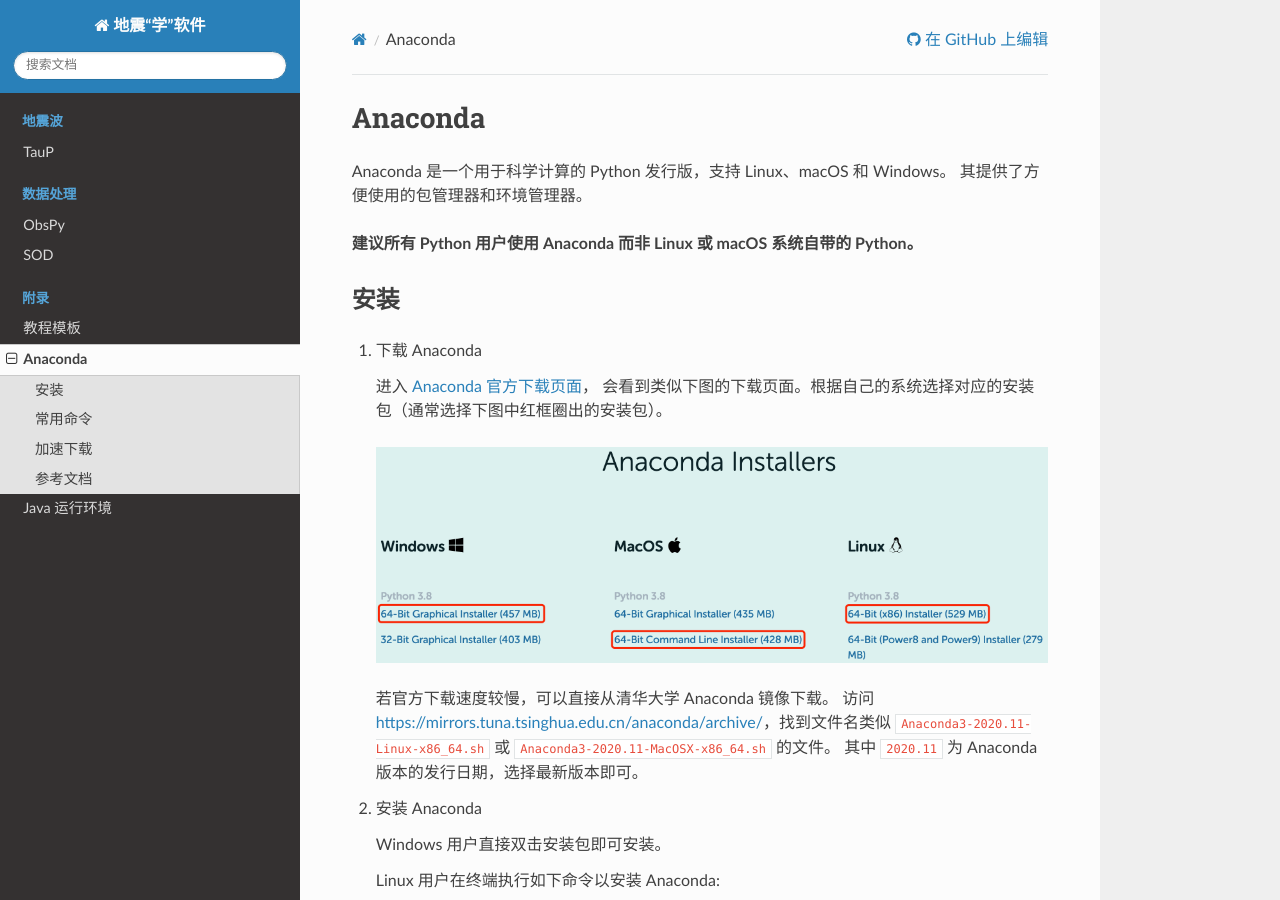
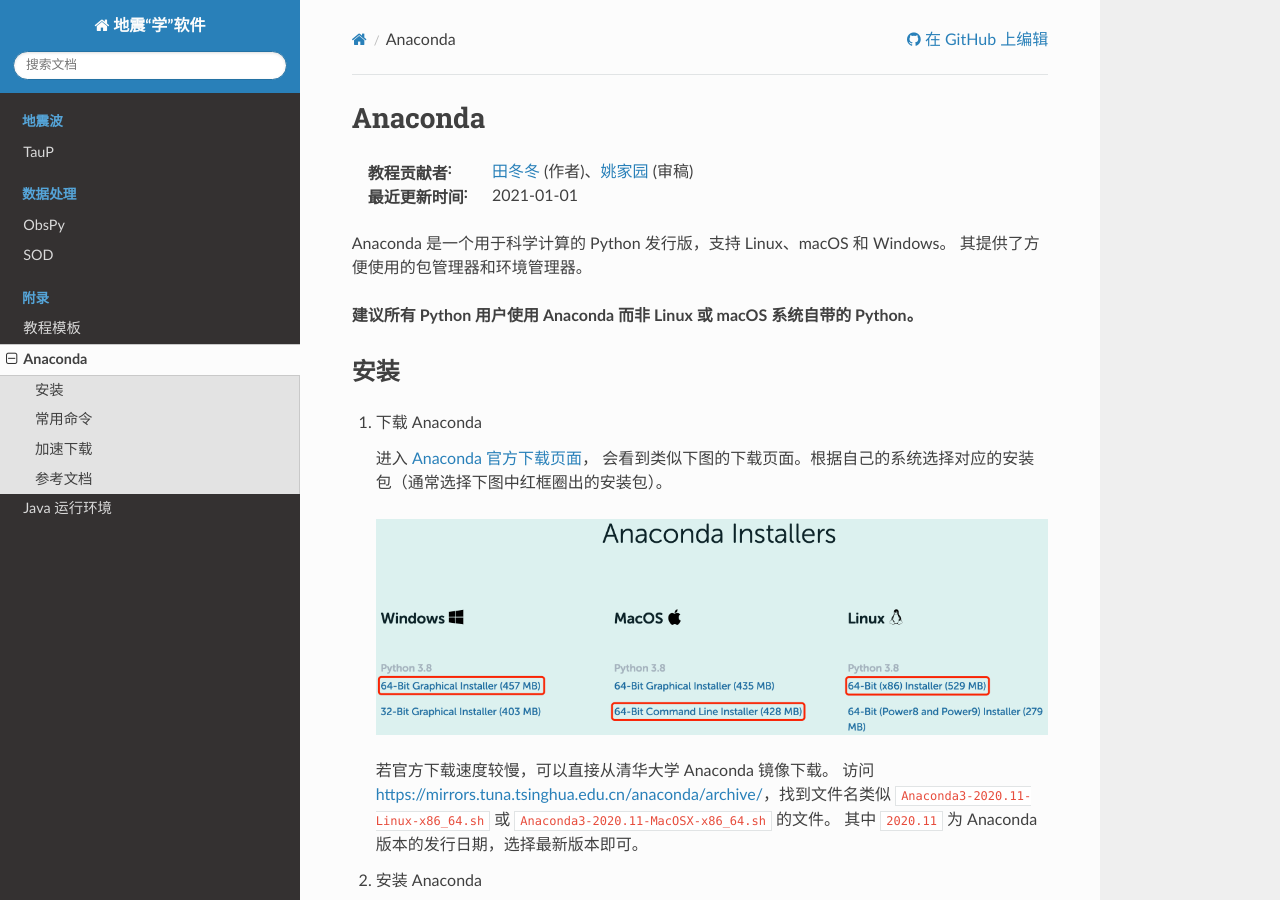
Before and after one commit to seismo-learn/software, a Sphinx documentation site: the page built from source/anaconda/index.rst, in a window 1280 px wide and 900 px high. Built offline with Sphinx 7.4.7 and the Read the Docs theme 2.0.0, drawn with Linux system fonts in a browser that asks for light colours.

Commit message:
anaconda: Add missing author and date information (#67)

```diff
--- a/source/anaconda/index.rst
+++ b/source/anaconda/index.rst
@@ -1,5 +1,8 @@
 Anaconda
 =========
+
+:教程贡献者: `田冬冬 <https://me.seisman.info/>`__ (作者)、`姚家园 <https://github.com/core-man>`__ (审稿)
+:最近更新时间: 2021-01-01
 
 Anaconda 是一个用于科学计算的 Python 发行版，支持 Linux、macOS 和 Windows。
 其提供了方便使用的包管理器和环境管理器。
```
